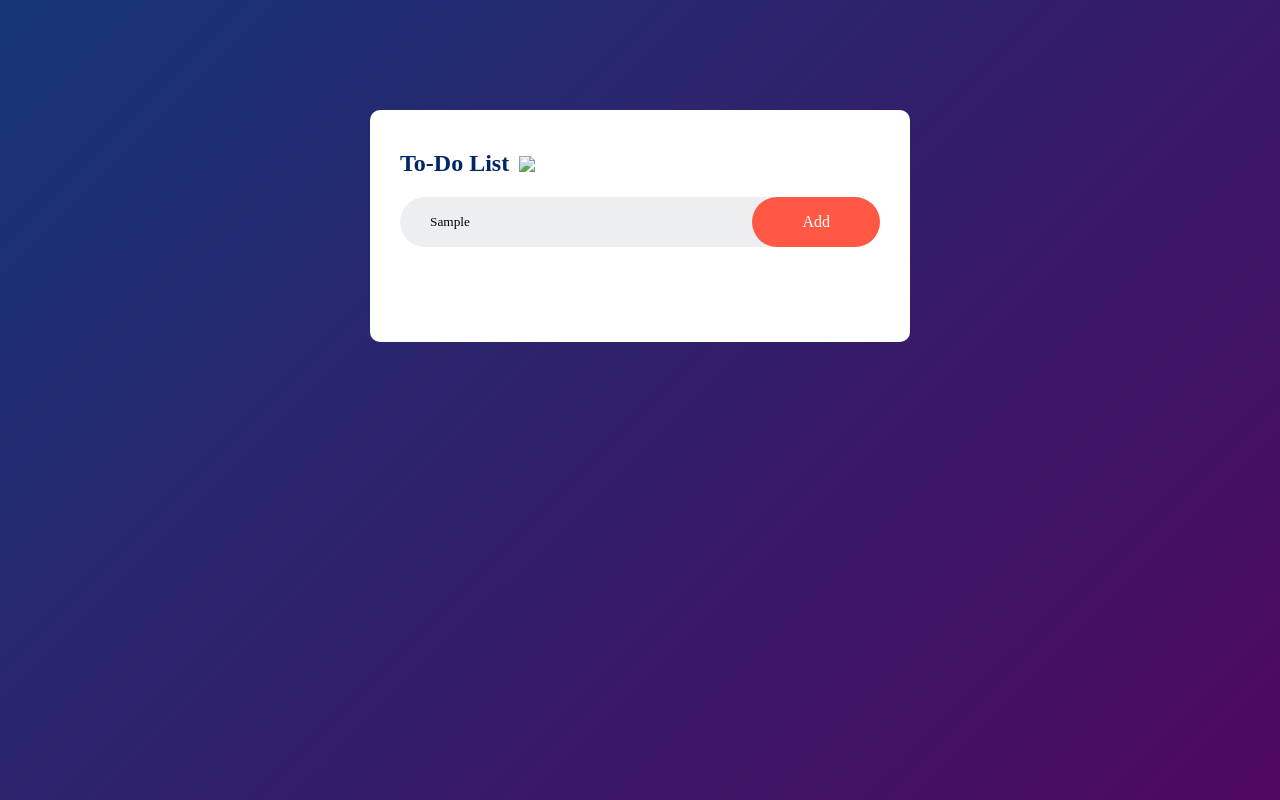
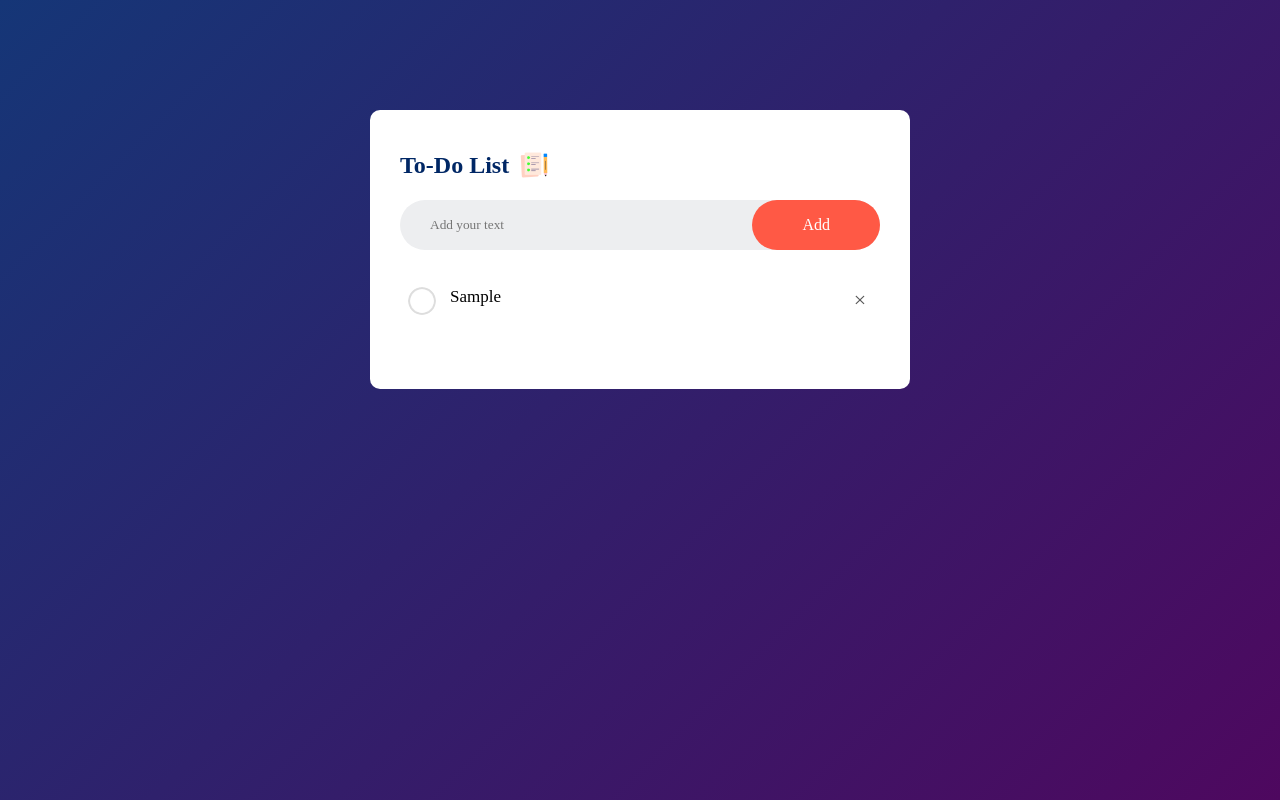
Before and after one commit to Ananya-Nair1/to-do-list, a plain HTML site: page index.html in a window 1280 px wide. Both pictures are taken after typing "Sample" into the empty fields and a click on the button "Add". Drawn offline with Linux system fonts and the light colour scheme.

Commit message:
added file

```diff
--- a/index.html
+++ b/index.html
@@ -10,8 +10,8 @@
     <div class="todo-app">
         <h2>To-Do List <img src="images/icon.png"></h2>
         <div class="row">
-            <input type="text" id=""input-box" placeholder="Add your text">
-            <button>Add</button>
+            <input type="text" id="input-box" placeholder="Add your text">
+            <button onclick="addTask()" >Add</button>
         </div>
         <ul id="list-container">
             <!---<li class="checked">Task1 </li>
--- a/script.js
+++ b/script.js
@@ -1,2 +1,41 @@
-const inputBox= document.getElementById("input-box");
-const inputBox = document.getElementById("list-container");
+const inputBox = document.getElementById("input-box");
+const listcontainer  = document.getElementById("list-container");
+function addTask(){
+    if(inputBox.value == ''){
+        alert("you must write something");
+    }
+    else{
+        let li = document.createElement("li");
+        li.innerHTML = inputBox.value;
+        listcontainer.appendChild(li);
+        let span = document.createElement("span");
+        span.innerHTML = "\u00d7";
+        li.appendChild(span);
+
+
+    }
+    inputBox.value= "";
+    saveData();
+
+}
+
+listcontainer.addEventListener("click",function(e){
+    if(e.target.tagName === "LI"){
+        e.target.classlist.toggle("checked");
+        saveData();
+    }
+    else if(e.target.tagName === "Span"){
+        e.target.parentElement.remove();
+    }
+
+}, false);
+
+function saveData(){
+    localStorage.setItem("data", listcontainer.innerHTML);
+
+}
+function showTask(){
+    listcontainer.innerHTML = localStorage.getItem("data");
+
+}
+showTask
--- a/style.css
+++ b/style.css
@@ -87,3 +87,17 @@ ul li.checked{
 ul li.checked::before{
     background-image: url(images/checked.png);
 }
+ul li span{
+    position: absolute;
+    right: 0;
+    top: 5px;
+    width: 40px;
+    height: 40px;
+    font-size: 22px;
+    color: #555;
+    line-height: 40px;
+    text-align: center;
+    border-radius: 50%;
+
+
+}
```
Also changed, not shown: images/checked.png (added), images/icon.png (added), images/unchecked.png (added).
